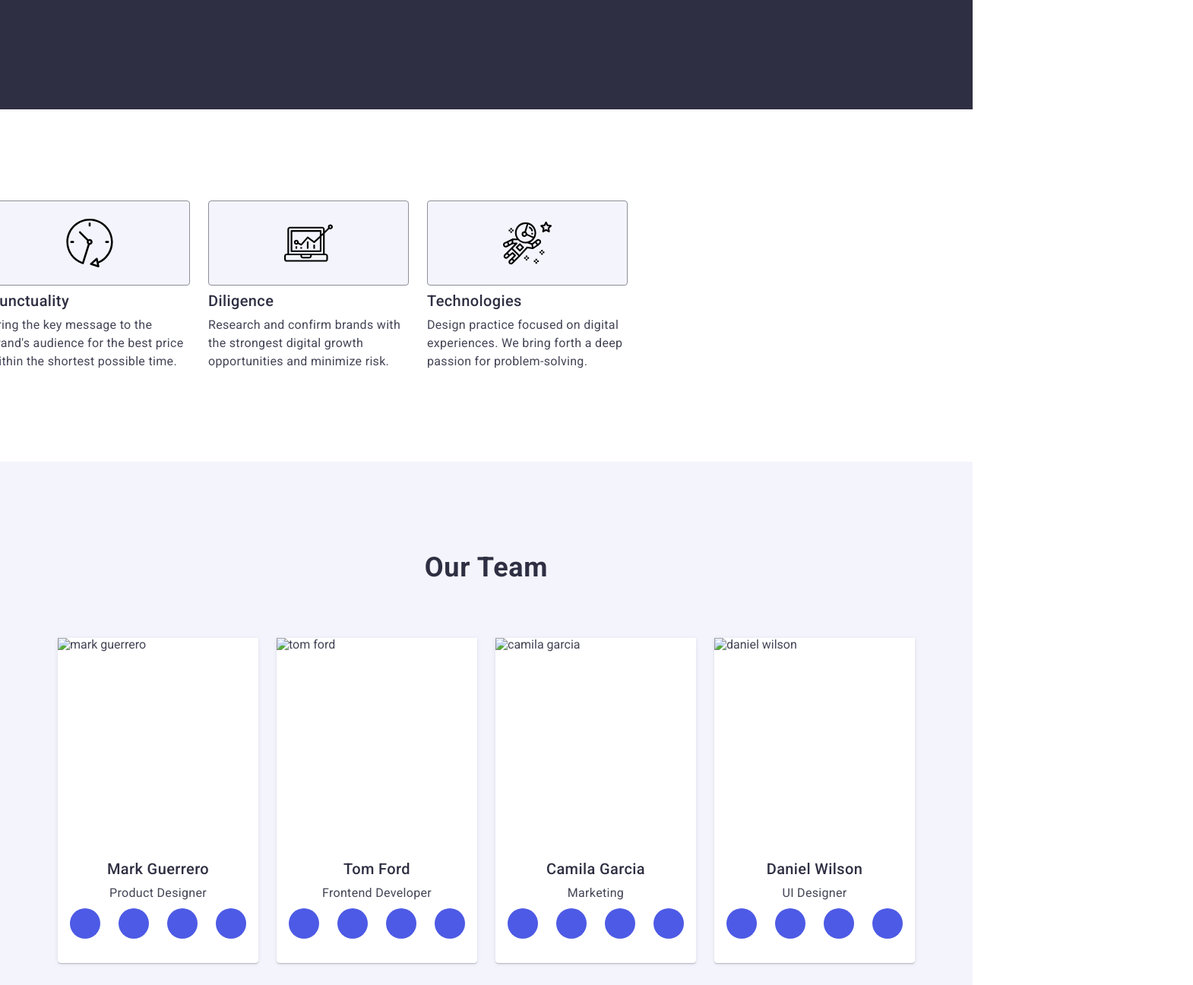
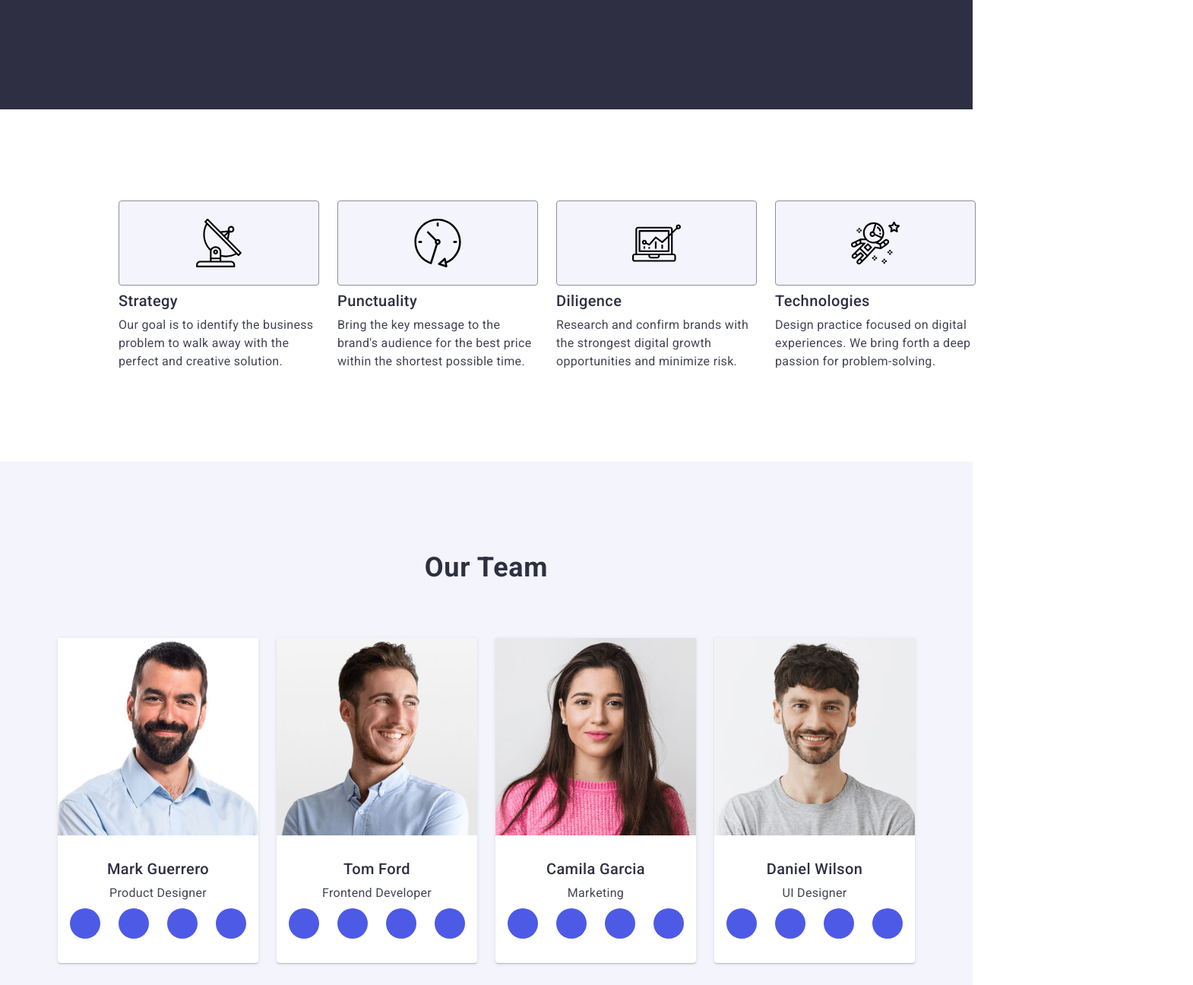
Before and after one commit to katya727/goit-markup-hw-04, a plain HTML site: page index.html in a window 1280 px wide. Shown: the part 529-1826 px from the top of the page at 76% size, 1570 px wide, since content can reach past the window. Drawn offline with nearby package versions, Linux system fonts and the light colour scheme.

Commit message:
add index.html file

```diff
--- a/css/styles.css
+++ b/css/styles.css
@@ -1,6 +1,4 @@
-*{
-    box-sizing: border-box;
-}
+
 
 body{
     font-family: "Roboto", sans-serif;
@@ -231,11 +229,14 @@ background-color: #404BBF
 
 .conteiner-section-one{
     width: 1440px;
-    margin: 0 130px;
+    margin: 0 auto;
     padding: 120px 0;
-    /* display: flex;
-    justify-content: center; */
+}
 
+.container-box{
+display: flex;
+justify-content: center;
+align-items: center;
 }
 
 .visually-hidden {
--- a/index.html
+++ b/index.html
@@ -75,6 +75,7 @@
 
       <!-- section 1-->
       <section class="conteiner-section-one">
+        <div class="container-box">
           <h2 class="visually-hidden">section-title</h2>
           <ul class="section">
             <li class="section-list">
@@ -85,8 +86,8 @@
               </div>
               <h3 class="section-title">Strategy</h3>
               <p class="section-text">
-              Our goal is to identify the business problem to walk away with the
-              perfect and creative solution.
+                Our goal is to identify the business problem to walk away with
+                the perfect and creative solution.
               </p>
             </li>
             <li class="section-list">
@@ -126,6 +127,7 @@
               </p>
             </li>
           </ul>
+        </div>
       </section>
       <!-- end section 1-->
 
@@ -137,7 +139,7 @@
           <ul class="section-ph-list">
             <li class="section-ph-item">
               <img
-                src="./images/markguerrero.jpg"
+                src="./images-ph/markguerrero.jpg"
                 alt="mark guerrero"
                 width="264"
                 height="260"
@@ -181,7 +183,7 @@
             </li>
             <li class="section-ph-item">
               <img
-                src="./images/tomford.jpg"
+                src="./images-ph/tomford.jpg"
                 alt="tom ford"
                 width="264"
                 height="260"
@@ -225,7 +227,7 @@
             </li>
             <li class="section-ph-item">
               <img
-                src="./images/camilagrsia.jpg"
+                src="./images-ph/camilagrsia.jpg"
                 alt="camila garcia"
                 width="264"
                 height="260"
@@ -269,7 +271,7 @@
             </li>
             <li class="section-ph-item">
               <img
-                src="./images/danielwilson.jpg"
+                src="./images-ph/danielwilson.jpg"
                 alt="daniel wilson"
                 width="264"
                 height="260"
```
Also changed, not shown: images-ph/camilagrsia.jpg (renamed from images ph/camilagrsia.jpg), images-ph/danielwilson.jpg (renamed from images ph/danielwilson.jpg), images-ph/markguerrero.jpg (renamed from images ph/markguerrero.jpg), images-ph/tomford.jpg (renamed from images ph/tomford.jpg). Lines whose indentation alone changed are shown as unchanged.
